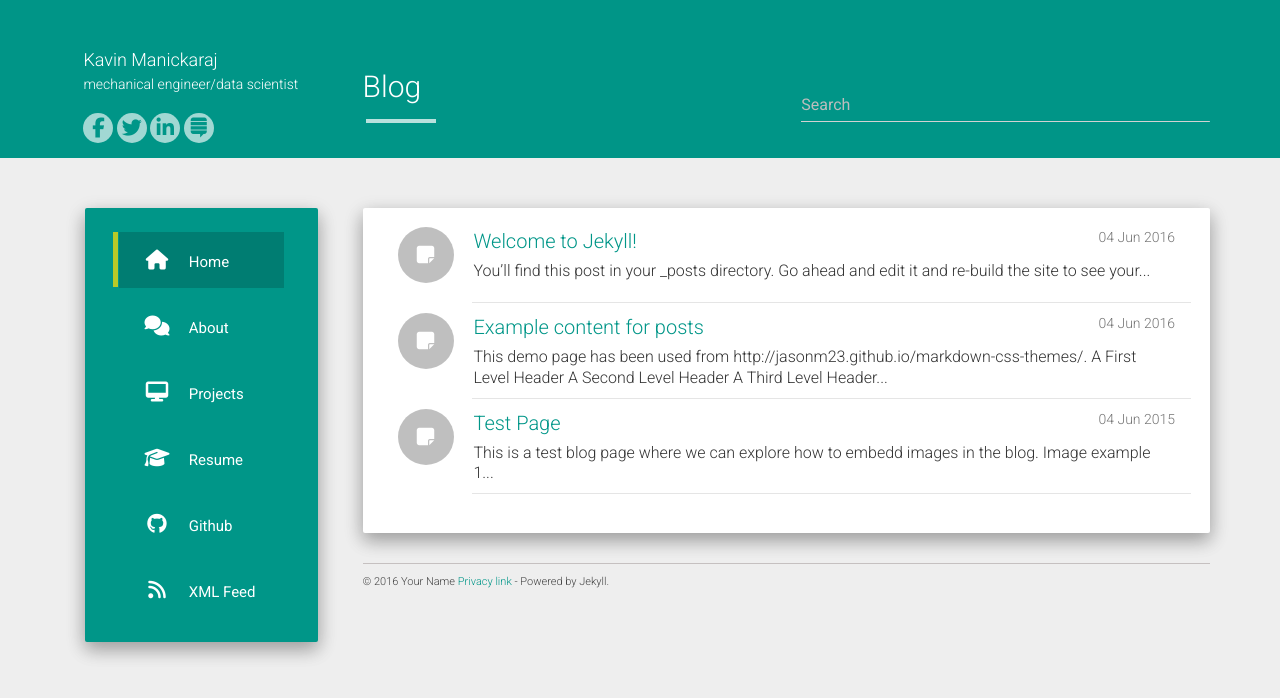
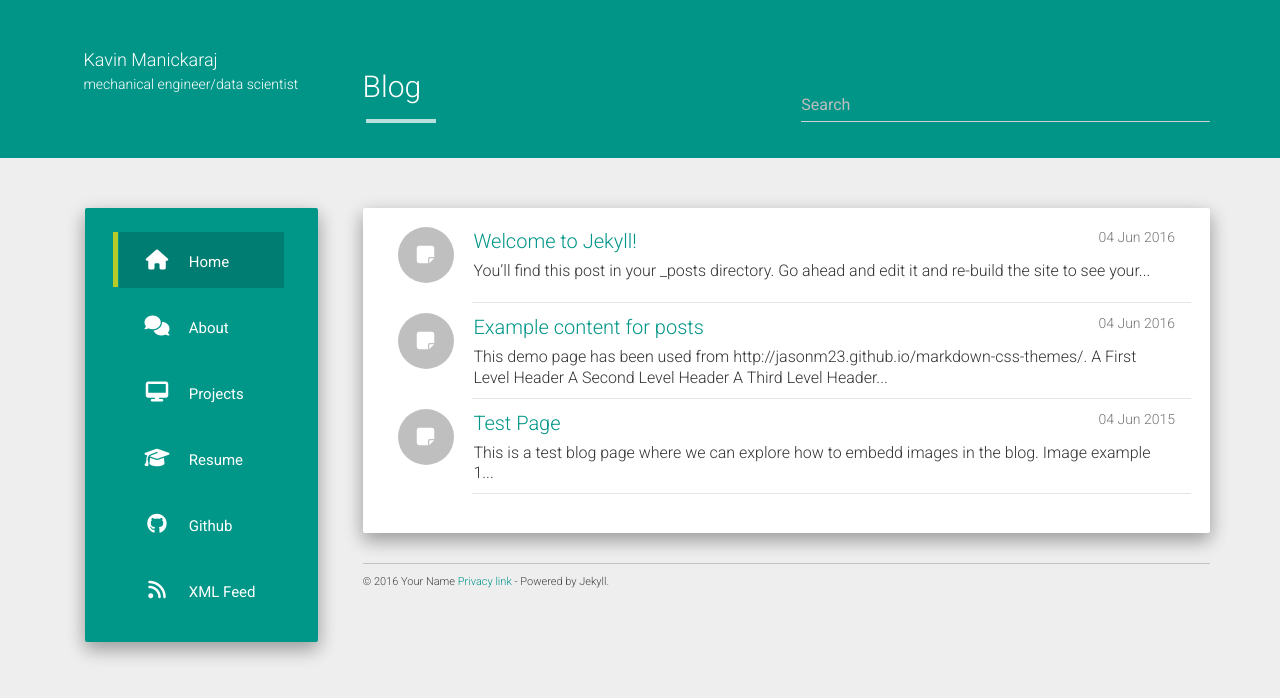
Before and after one commit to codeasashu/hcz-jekyll-blog, a Jekyll site: the page built from index.html, in a window 1280 px wide. Shown: the top 698 px of the page. Built offline with Jekyll 4.4.1, drawn with Linux system fonts in a browser that asks for light colours; nearby versions of some CDN libraries; the list of posts is cut into pages by our own code.

Commit message:
comment 'social_links.html' line 11

```diff
--- a/_includes/header.html
+++ b/_includes/header.html
@@ -8,7 +8,7 @@
             <div class="row-details">
               <h4 class="list-group-item-heading">{{ site.author }}</h4>
               <p class="list-group-item-text">{{ site.about }}</p>
-              {% include social_links.html %}
+              <!-- {% include social_links.html %} -->
             </div>
             <div class="navbar-header pull-right">
               <button type="button" class="navbar-toggle collapsed" data-toggle="collapse" data-target="#bs-example-navbar-collapse-1" aria-expanded="false">
```
